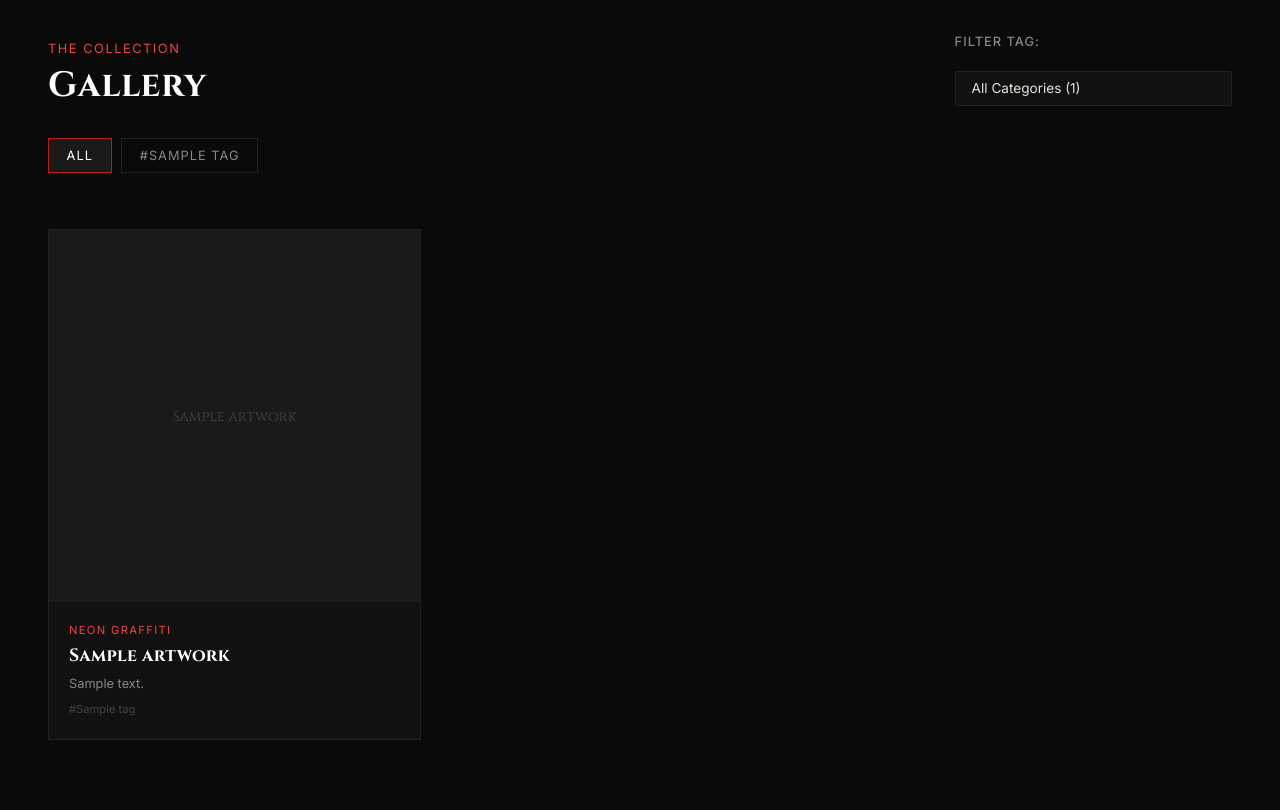
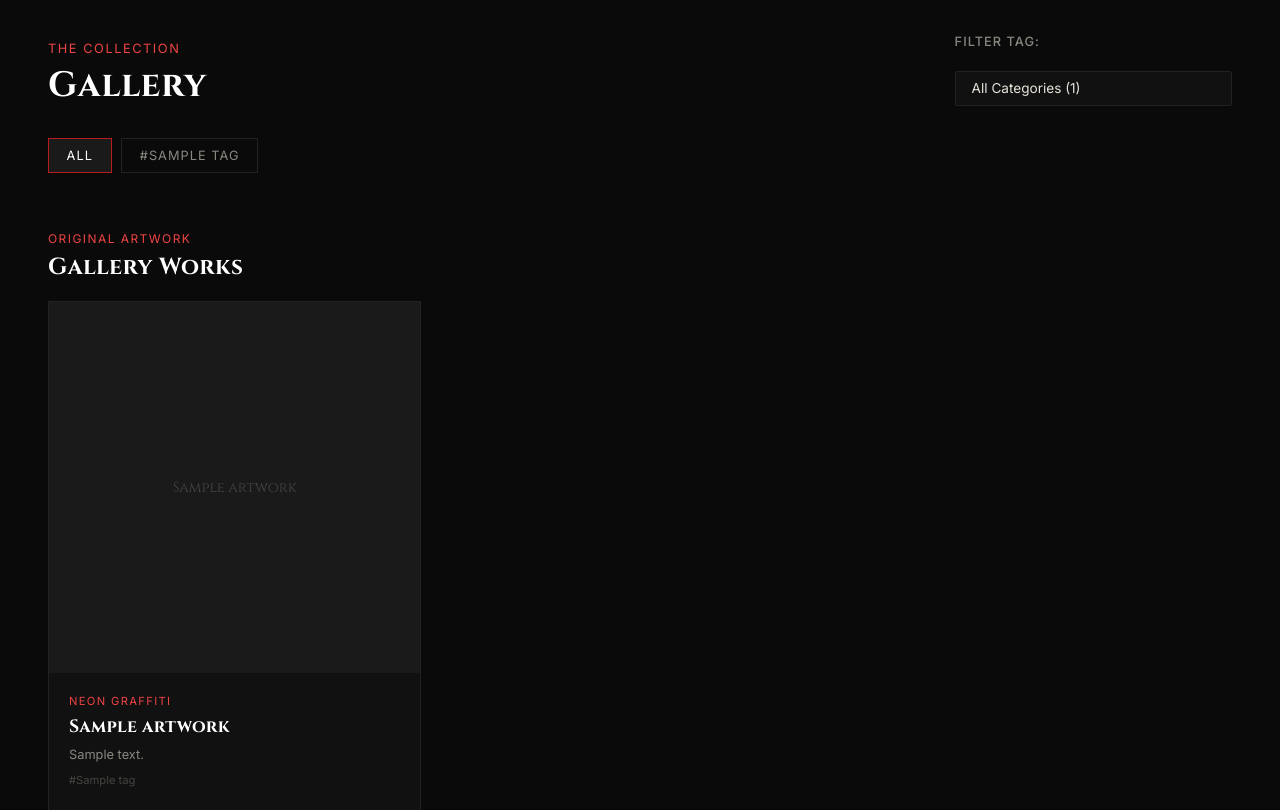
Before and after one commit to mentify31-prog/darkforgeart, a Django app: page /gallery/ in a window 1280 px wide. Shown: the part 64-874 px from the top of the page. Run offline with Django 5.2, Linux system fonts and the light colour scheme; tables that the repository leaves empty hold one stand-in row (values such as "Sample post"); data that the repository does not hold is empty; some web fonts are replaced.

Commit message:
Add artwork section heading to gallery

```diff
--- a/templates/gallery/gallery.html
+++ b/templates/gallery/gallery.html
@@ -81,6 +81,11 @@
     {% endif %}
 
     {% if artworks %}
+    <div style="margin-bottom:1.25rem;">
+      <p class="text-upper text-accent" style="font-size:0.75rem;margin-bottom:0.35rem;">Original Artwork</p>
+      <h2 style="font-size:1.45rem;margin:0;">Gallery Works</h2>
+    </div>
+
     <div style="display:grid;grid-template-columns:repeat(auto-fill,minmax(300px,1fr));gap:2rem;">
       {% for artwork in artworks %}
       <article style="background:var(--color-surface);border:1px solid var(--color-border);overflow:hidden;transition:border-color 0.3s ease,transform 0.3s ease;" class="gallery-card">
```
